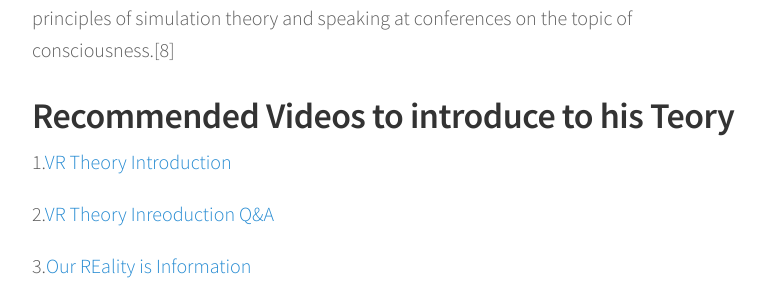
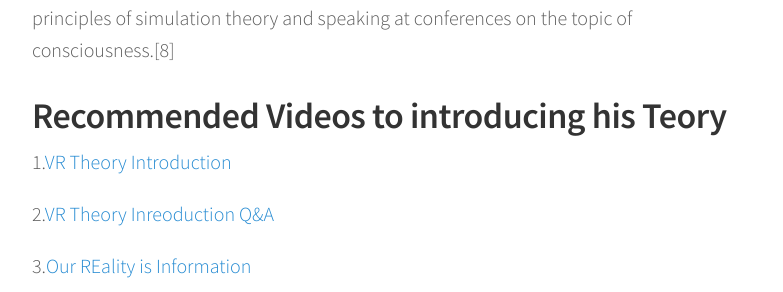
Before and after one commit to bernatferragut/FutureWeb-blog, a Jekyll site: the page built from _posts/29-12-16-VR - Tom Campbell’s VR nature of reality.md, in a window 1280 px wide and 900 px high, scrolled down 3416 px. Shown: the part 194-486 px from the top of the window, without its empty margins (248-1031 px from the left). Built offline with Jekyll 4.4.1, drawn with Linux system fonts in a browser that asks for light colours; nearby versions of some CDN libraries; comment, search, counter and statistics services are not loaded.

Commit message:
Update 29-12-16-VR - Tom Campbell’s VR nature of reality.md
Tom Cambell's 4

```diff
--- a/_posts/29-12-16-VR - Tom Campbell’s VR nature of reality.md
+++ b/_posts/29-12-16-VR - Tom Campbell’s VR nature of reality.md
@@ -48,7 +48,7 @@ The My Big TOE trilogy develops a complete derivation (in outline) of consciousn
 
 Since its publication, My Big Toe has garnered an international following with Campbell’s videos, as of December 31, 2015 having had more than 2 million views on YouTube and 309 videos of his lectures, public appearances, interviews, and fireside chats explaining fundamentals, nuances, implications and applications of his theory. He continues to lecture around the world, holding workshops on M.B.T., teaching workshops on the principles of simulation theory and speaking at conferences on the topic of consciousness.[8]
 
-## Recommended Videos to introduce to his Teory
+## Recommended Videos to introducing his Teory
 
 1.[VR Theory Introduction](https://www.youtube.com/watch?v=fT8LaMrn_MM)
 
```
